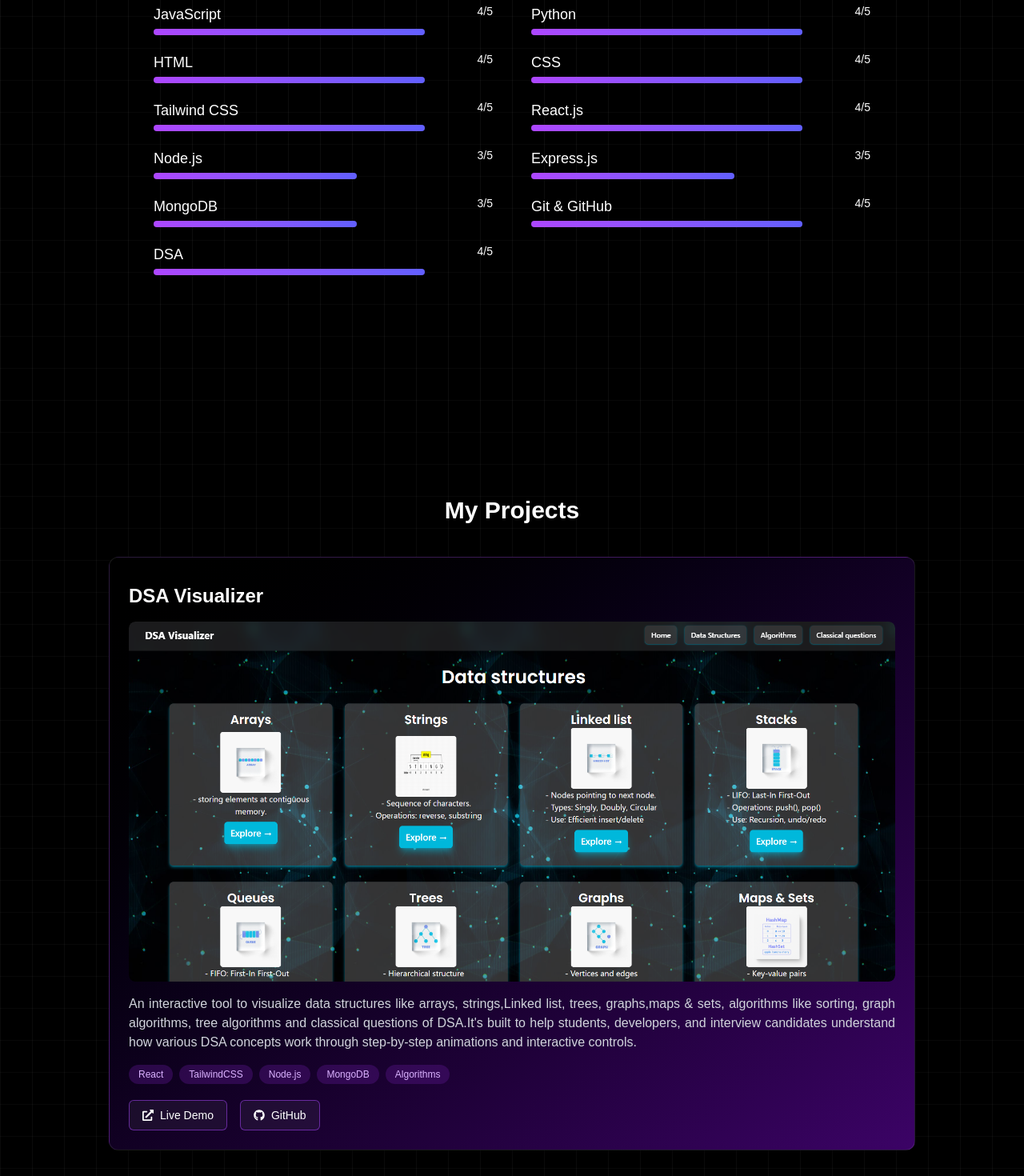
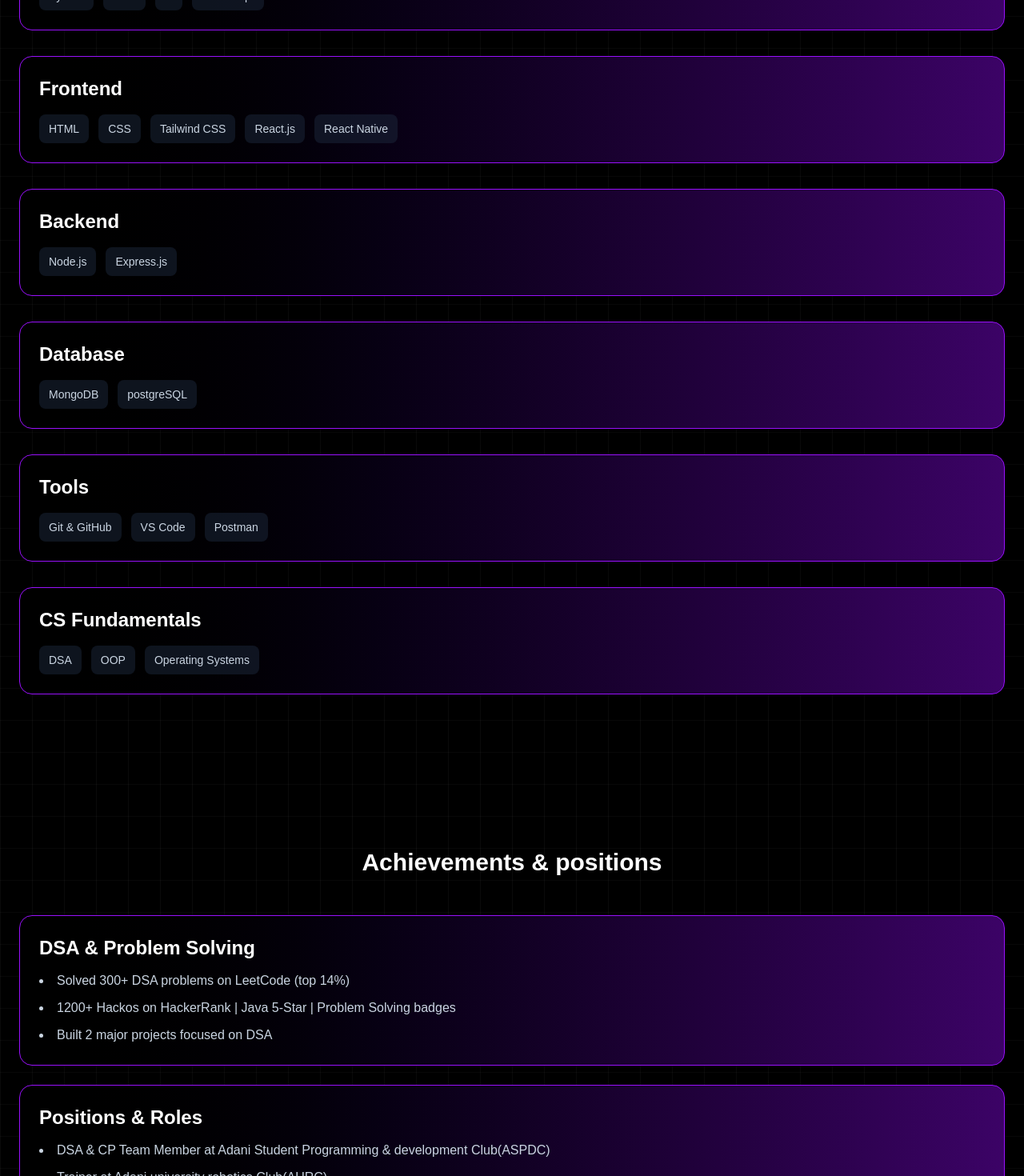
Before and after one commit to jhanvi857/portfolio-website, a React (Vite) app: page / in a window 1280 px wide. Shown: the part 1060-2530 px from the top of the page at 80% size. Built offline with nearby package versions, Linux system fonts and the light colour scheme.

Commit message:
change in layout

```diff
--- a/package.json
+++ b/package.json
@@ -12,6 +12,8 @@
   "dependencies": {
     "@tailwindcss/vite": "^4.1.11",
     "aos": "^2.3.4",
+    "framer-motion": "^12.23.22",
+    "lucide-react": "^0.544.0",
     "react": "^18.3.1",
     "react-dom": "^18.3.1",
     "react-icons": "^5.5.0",
--- a/src/App.css
+++ b/src/App.css
@@ -4,6 +4,8 @@
   /* background-color: #121212; */
   color: white;
   cursor: none;
+  margin: 0;
+  padding: 0;
   font-family: 'Rubik', sans-serif;
 }
 h1, h2, h3, h4 {
@@ -61,3 +63,29 @@
   background-color: #000;
   overflow-x: hidden;
 }
+/* Animated gradient background */
+@keyframes gradientMove {
+  0% { background-position: 0% 50%; }
+  50% { background-position: 100% 50%; }
+  100% { background-position: 0% 50%; }
+}
+
+/* Floating blob animations */
+@keyframes floatSlow {
+  0%, 100% { transform: translateY(0) translateX(0); }
+  50% { transform: translateY(-20px) translateX(10px); }
+}
+@keyframes floatDelayed {
+  0%, 100% { transform: translateY(0) translateX(0); }
+  50% { transform: translateY(15px) translateX(-10px); }
+}
+
+.animate-gradient-slow {
+  animation: gradientMove 15s ease infinite;
+}
+.animate-float-slow {
+  animation: floatSlow 10s ease-in-out infinite;
+}
+.animate-float-delayed {
+  animation: floatDelayed 12s ease-in-out infinite;
+}
--- a/src/DSAStats.jsx
+++ b/src/DSAStats.jsx
@@ -1,43 +1,163 @@
-import React from "react";
-// import { FaCode, FaMedal, FaGithub, FaTrophy } from "react-icons/fa";
+// import React from "react";
+// // import { FaCode, FaMedal, FaGithub, FaTrophy } from "react-icons/fa";
 
-export default function DSAStats() {
-  return (
-    <section id="stats" className="bg-black relative min-h-screen py-20 px-6 text-white">
-        <div className="absolute inset-0 pointer-events-none z-0
-          [background-image:linear-gradient(to_right,rgba(255,255,255,0.03)_1px,transparent_1px),linear-gradient(to_bottom,rgba(255,255,255,0.03)_1px,transparent_1px)]
-          [background-size:40px_40px]" />
-      <div className="max-w-6xl mx-auto">
-        <h2 className="text-3xl font-bold text-center text-white mb-10">
-          Problem Solving & Achievements
-        </h2>
+// export default function DSAStats() {
+//   return (
+//     <section id="stats" className="bg-black relative min-h-screen py-20 px-6 text-white">
+//         <div className="absolute inset-0 pointer-events-none z-0
+//           [background-image:linear-gradient(to_right,rgba(255,255,255,0.03)_1px,transparent_1px),linear-gradient(to_bottom,rgba(255,255,255,0.03)_1px,transparent_1px)]
+//           [background-size:40px_40px]" />
+//       <div className="max-w-6xl mx-auto">
+//         <h2 className="text-3xl font-bold text-center text-white mb-10">
+//           Problem Solving & Achievements
+//         </h2>
 
-        {/* Problem Solving Stats */}
-        <div className="grid md:grid-cols-2 gap-8">
-          <div className="bg-[#1a1a1a] border border-white/10 rounded-xl p-6">
-            <h3 className="text-xl font-semibold text-white mb-4 flex items-center gap-2">
-               DSA Problem Solving
+//         {/* Problem Solving Stats */}
+//         <div className="grid md:grid-cols-2 gap-8">
+//           <div className="bg-[#1a1a1a] border border-white/10 rounded-xl p-6">
+//             <h3 className="text-xl font-semibold text-white mb-4 flex items-center gap-2">
+//                DSA Problem Solving
+//             </h3>
+//             <ul className="list-disc list-inside text-gray-300 space-y-2">
+//               <li>Solved <span className="text-white font-semibold">200+</span> problems on LeetCode.</li>
+//               <li>1000+ hackos on HackerRank</li>
+//               <li>Built 2 major projects focused on DSA</li>
+//             </ul>
+//           </div>
+
+//           {/* Achievements */}
+//           <div className="bg-[#1a1a1a] border border-white/10 rounded-xl p-6">
+//             <h3 className="text-xl font-semibold text-white mb-4 flex items-center gap-2">
+//                Achievements & Highlights
+//             </h3>
+//             <ul className="list-disc list-inside text-gray-300 space-y-2">
+//                 <li>91% in 10th board</li>
+//                 <li>92.66% in PCM in 12th boards</li>
+//                 {/* <li>Contributed to open source projects on GitHub</li> */}
+//                 <li>5-Star in java and silver problem solving badge on HackerRank</li>
+//             </ul>
+//           </div>
+
+//         </div>
+//       </div>
+//     </section>
+//   );
+// }
+import React, { useEffect } from "react";
+import AOS from "aos";
+import "aos/dist/aos.css";
+
+const dsaAchievements = [
+  "Solved 300+ DSA problems on LeetCode (top 14%)",
+  "1200+ Hackos on HackerRank | Java 5-Star | Problem Solving badges",
+  "Built 2 major projects focused on DSA",
+];
+
+const academics = [
+  "90% in 10th board",
+  "92% in PCM 12th board",
+];
+
+const positions = [
+  "DSA & CP Team Member at Adani Student Programming & development Club(ASPDC)",
+  "Trainer at Adani university robotics Club(AURC)",
+];
+
+const cpProfiles = [
+  { name: "LeetCode", url: "https://leetcode.com/yourprofile", logo: "https://upload.wikimedia.org/wikipedia/commons/1/19/LeetCode_logo_black.png" },
+  { name: "HackerRank", url: "https://www.hackerrank.com/yourprofile", logo: "https://upload.wikimedia.org/wikipedia/commons/6/65/HackerRank_logo.png" },
+  { name: "Codeforces", url: "https://codeforces.com/profile/yourprofile", logo: "https://cdn.iconscout.com/icon/free/png-256/free-code-forces-logo-icon-svg-download-png-2944796.png" },
+];
+
+// const Card = ({ title, items, delay }) => (
+//   <div
+//     className="bg-gradient-to-r from-black to-purple-950 border border-purple-600 rounded-2xl p-6 mb-8  hover:from-purple-950 hover:to-black
+// transition-all duration-300 ease-in-out
+//  shadow-lg"
+//     data-aos="fade-up"
+//     data-aos-delay={delay}
+//   >
+//     <h3 className="text-2xl font-semibold mb-4 text-white">{title}</h3>
+//     <ul className="list-disc list-inside text-slate-300 space-y-2">
+//       {items.map((item, idx) => (
+//         <li key={idx}>{item}</li>
+//       ))}
+//     </ul>
+//   </div>
+// );
+// Card (replace your current Card)
+const Card = ({ title, items, delay }) => (
+  <div
+    className="w-full bg-gradient-to-r from-black to-purple-950 border border-purple-600
+      rounded-2xl p-4 sm:p-6 mb-6
+      transform hover:-translate-y-1 hover:scale-105 transition-all duration-300 ease-in-out shadow-lg"
+    data-aos="fade-up"
+    data-aos-delay={delay}
+  >
+    <h3 className="text-lg sm:text-xl md:text-2xl font-semibold mb-3 text-white text-center sm:text-left">
+      {title}
     </h3>
-            <ul className="list-disc list-inside text-gray-300 space-y-2">
-              <li>Solved <span className="text-white font-semibold">200+</span> problems on LeetCode.</li>
-              <li>1000+ hackos on HackerRank</li>
-              <li>Built 2 major projects focused on DSA</li>
+
+    <ul className="list-disc list-inside text-sm sm:text-base text-slate-300 space-y-2 leading-relaxed">
+      {items.map((item, idx) => (
+        <li key={idx} className="break-words">
+          {item}
+        </li>
+      ))}
     </ul>
   </div>
+);
 
-          {/* Achievements */}
-          <div className="bg-[#1a1a1a] border border-white/10 rounded-xl p-6">
-            <h3 className="text-xl font-semibold text-white mb-4 flex items-center gap-2">
-               Achievements & Highlights
-            </h3>
-            <ul className="list-disc list-inside text-gray-300 space-y-2">
-                <li>91% in 10th board</li>
-                <li>92.66% in PCM in 12th boards</li>
-                {/* <li>Contributed to open source projects on GitHub</li> */}
-                <li>5-Star in java and silver problem solving badge on HackerRank</li>
-            </ul>
+const CPProfileCard = ({ profile, delay }) => (
+  <a
+    href={profile.url}
+    target="_blank"
+    rel="noopener noreferrer"
+    className="bg-gradient-to-r max-w-7xl mt-6 from-black to-purple-950 border border-purple-600 rounded-2xl p-4 flex flex-col items-center gap-2 transform hover:scale-[1.03] transition-transform duration-300 shadow-lg"
+    data-aos="fade-up"
+    data-aos-delay={delay}
+  >
+    <div className="w-[200px] h-[200px] rounded-full flex items-center justify-center">
+      <img src={profile.logo} alt={profile.name} className="w-[150px] h-[150px] object-cover rounded-xl" />
     </div>
+    <span className="text-white font-medium">{profile.name}</span>
+  </a>
+);
 
+export default function AchievementsSection() {
+  useEffect(() => {
+    AOS.init({ duration: 800, once: true, offset: 60 });
+  }, []);
+
+  return (
+    <section id="achievements" className="relative min-h-screen py-20 px-6 bg-black text-white">
+      {/* Grid overlay */}
+      <div
+        className="absolute inset-0 pointer-events-none z-0
+        [background-image:linear-gradient(to_right,rgba(255,255,255,0.04)_1px,transparent_1px),linear-gradient(to_bottom,rgba(255,255,255,0.03)_1px,transparent_1px)]
+        [background-size:40px_40px]"
+      />
+
+      <div className="max-w-7xl mx-auto space-y-16">
+
+        <h2 className="text-3xl font-bold text-center mb-12">Achievements & positions</h2>
+
+        {/* DSA Achievements */}
+        <Card title="DSA & Problem Solving" items={dsaAchievements} delay={100} />
+
+        {/* Positions / Roles */}
+        <Card title="Positions & Roles" items={positions} delay={200} />
+
+        {/* Academics */}
+        <Card title="Academics" items={academics} delay={300} />
+
+        {/* CP Profiles */}
+          <h3 className="text-2xl font-bold text-white text-center mb-6 mt-36">Competitive Programming Profiles</h3>
+
+          <div className="w-full sm:flex flex-wrap justify-between items-center gap-6 ">
+            {cpProfiles.map((profile, idx) => (
+              <CPProfileCard key={profile.name} profile={profile} delay={400 + idx * 100} />
+            ))}
           </div>
         </div>
             </section>
--- a/src/Home.jsx
+++ b/src/Home.jsx
@@ -63,14 +63,14 @@
       <section id="skills" className="min-h-screen bg-black" data-aos="fade-up">
         <SkillsSection />
       </section>
-
+      <section id="achievements" className="min-h-screen bg-black" data-aos="fade-up">
+        <DSAStats />
+      </section>
       <section id="projects" className="min-h-screen bg-black" data-aos="fade-up">
         <ProjectsSection />
       </section>
 
-      <section id="achievements" className="min-h-screen bg-black" data-aos="fade-up">
-        <DSAStats />
-      </section>
+
 
       <section id="contact" className="min-h-screen bg-black" data-aos="fade-up">
         <ContactSection />
--- a/src/ProjectsSection.jsx
+++ b/src/ProjectsSection.jsx
@@ -41,7 +41,7 @@
 
 const ProjectCard = ({ project }) => {
   return (
-    <div className="rounded-xl p-6 shadow-md hover:shadow-purple-500/20 border border-white/10 ease-in bg-gradient-to-br from-black to-purple-950" data-aos="fade-up">
+    <div className="rounded-xl p-6 shadow-md hover:shadow-purple-500/20  hover:shadow-2xl border border-white/10 ease-in bg-gradient-to-br from-black to-purple-950 hover:from-purple-950 hover:to-black" data-aos="fade-up">
     <h3 className="text-xl sm:text-2xl font-semibold text-white mb-4 mt-2">
         {project.title}
       </h3>
@@ -75,7 +75,7 @@
       href={project.demoLink}
       target="_blank"
       rel="noopener noreferrer"
-      className="text-white px-4 py-2 border border-purple-500/50 bg-white/5 backdrop-blur-md hover:bg-purple-700/60 hover:text-white rounded-md transition flex items-center gap-2"
+      className="text-white px-4 py-2 border border-purple-500/50 backdrop-blur-md hover:bg-purple-700/60 transform hover:scale-105 transition-all duration-400 ease-in-out hover:text-white rounded-md flex items-center gap-2"
     >
       <FaExternalLinkAlt />
       Live Demo
@@ -86,7 +86,7 @@
     href={project.codeLink}
     target="_blank"
     rel="noopener noreferrer"
-    className="text-white px-4 py-2 border border-purple-500/50 bg-white/5 backdrop-blur-md hover:bg-purple-700/60 hover:text-white rounded-md transition flex items-center gap-2"
+    className="text-white px-4 py-2 border border-purple-500/50 transform hover:scale-105 transition-all duration-400 ease-in-out backdrop-blur-md hover:bg-purple-700/60 hover:text-white rounded-md flex items-center gap-2"
   >
     <FaGithub />
     GitHub
@@ -108,7 +108,7 @@
         <h2 className="text-3xl font-bold mb-10 text-center text-white">
           My Projects
         </h2>
-        <div className="flex flex-col items-center justify-center gap-y-12 max-w-7xl px-4 sm:px-6 md:px-10 lg:px-28" >
+        <div className="grid grid-cols-1 sm:grid-cols-2 lg:grid-cols-2 xl:grid-cols-2 gap-10 " >
           {projects.map((project) => (
             <ProjectCard key={project.title} project={project} />
           ))}
--- a/src/SkillSection.jsx
+++ b/src/SkillSection.jsx
@@ -1,57 +1,140 @@
-import React from "react";
+// import React from "react";
 
-const skills = [
-  { name: "C", level: 4 },
-  { name: "Java", level: 4 },
-  { name: "JavaScript", level: 4 },
-  { name: "Python", level: 4 },
-  { name: "HTML", level: 4 },
-  { name: "CSS", level: 4 },
-  { name: "Tailwind CSS", level: 4 },
-  { name: "React.js", level: 4 },
-  { name: "Node.js", level: 3 },
-  { name: "Express.js", level: 3 },
-  { name: "MongoDB", level: 3 },
-  { name: "Git & GitHub", level: 4 },
-  { name: "DSA ", level: 4 },
+// const skills = [
+//   { name: "C", level: 4 },
+//   { name: "Java", level: 4 },
+//   { name: "JavaScript", level: 4 },
+//   { name: "Python", level: 4 },
+//   { name: "HTML", level: 4 },
+//   { name: "CSS", level: 4 },
+//   { name: "Tailwind CSS", level: 4 },
+//   { name: "React.js", level: 4 },
+//   { name: "Node.js", level: 3 },
+//   { name: "Express.js", level: 3 },
+//   { name: "MongoDB", level: 3 },
+//   { name: "Git & GitHub", level: 4 },
+//   { name: "DSA ", level: 4 },
+// ];
+
+// const SkillBar = ({ name, level }) => {
+//   return (
+//     <div className="mb-5" data-aos="fade-up"
+//               data-aos-delay="200">
+//       <div className="flex justify-between text-sm font-medium text-white mb-1">
+//         <span className="text-lg">{name}</span>
+//         <span>{level}/5</span>
+//       </div>
+//       <div className="w-full h-2 rounded-full">
+//         <div
+//           className="h-2 bg-gradient-to-r from-purple-500 to-indigo-500 rounded-full"
+//           style={{ width: `${(level / 5) * 100}%` }}
+//         ></div>
+//       </div>
+//     </div>
+//   );
+// };
+
+// export default function SkillsSection() {
+//   return (
+//     <section className="relative min-h-screen bg-black text-white overflow-hidden px-6 pt-32 pb-16">
+//         {/* Grid BG */}
+//         <div className="absolute inset-0 pointer-events-none z-0
+//           [background-image:linear-gradient(to_right,rgba(255,255,255,0.05)_1px,transparent_1px),linear-gradient(to_bottom,rgba(255,255,255,0.03)_1px,transparent_1px)]
+//           [background-size:40px_40px]" />
+
+
+//       <div className="max-w-4xl mx-auto">
+//         <h2 className="text-3xl font-bold mb-10 text-center text-white">
+//           My Skills
+//         </h2>
+//         <div className="grid grid-cols-1 md:grid-cols-2 gap-x-12 text-2xl">
+//           {skills.map((skill) => (
+//             <SkillBar key={skill.name} name={skill.name} level={skill.level} />
+//           ))}
+//         </div>
+//       </div>
+//     </section>
+//   );
+// }
+import React, { useEffect } from "react";
+import AOS from "aos";
+import "aos/dist/aos.css";
+
+const skillCategories = [
+  {
+    category:"Languages",
+    skills : ["Python", "Java", "C","JavaScript"]
+  },
+  {
+    category: "Frontend",
+    skills: ["HTML", "CSS", "Tailwind CSS", "React.js", "React Native"],
+  },
+  {
+    category: "Backend",
+    skills: ["Node.js", "Express.js"],
+  },
+  {
+    category: "Database",
+    skills: ["MongoDB", "postgreSQL"],
+  },
+  {
+    category: "Tools",
+    skills: ["Git & GitHub", "VS Code", "Postman"],
+  },
+  {
+    category: "CS Fundamentals",
+    skills: ["DSA", "OOP", "Operating Systems"],
+  },
 ];
 
-const SkillBar = ({ name, level }) => {
-  return (
-    <div className="mb-5" data-aos="fade-up"
-              data-aos-delay="200">
-      <div className="flex justify-between text-sm font-medium text-white mb-1">
-        <span className="text-lg">{name}</span>
-        <span>{level}/5</span>
-      </div>
-      <div className="w-full h-2 rounded-full">
+const SkillCard = ({ category, skills, delay }) => (
+  <div
+    className="bg-gradient-to-r from-black to-purple-950 border border-purple-600 rounded-2xl p-6 mb-8 hover:from-purple-950 hover:to-black shadow-lg"
+    data-aos="fade-up"
+    data-aos-delay={delay}
+  >
+    <h3 className="text-2xl font-semibold mb-4 text-white">{category}</h3>
+    <div className="flex flex-wrap gap-3">
+      {skills.map((skill) => (
         <div
-          className="h-2 bg-gradient-to-r from-purple-500 to-indigo-500 rounded-full"
-          style={{ width: `${(level / 5) * 100}%` }}
-        ></div>
-      </div>
+          key={skill}
+          className="bg-slate-800/50 rounded-lg px-3 py-2 text-sm text-slate-300"
+        >
+          {skill}
+        </div>
+      ))}
     </div>
-  );
-};
+  </div>
+);
 
 export default function SkillsSection() {
+  useEffect(() => {
+    AOS.init({ duration: 800, once: true, offset: 60 });
+  }, []);
+
   return (
-    <section className="relative min-h-screen bg-black text-white overflow-hidden px-6 pt-32 pb-16">
-        {/* Grid BG */}
-        <div className="absolute inset-0 pointer-events-none z-0
-          [background-image:linear-gradient(to_right,rgba(255,255,255,0.05)_1px,transparent_1px),linear-gradient(to_bottom,rgba(255,255,255,0.03)_1px,transparent_1px)]
-          [background-size:40px_40px]" />
-
-
-      <div className="max-w-4xl mx-auto">
-        <h2 className="text-3xl font-bold mb-10 text-center text-white">
+    <section
+      id="skills"
+      className="relative min-h-screen py-20 px-6 bg-black text-white"
+    >
+      {/* Background grid overlay */}
+      <div
+        className="absolute inset-0 pointer-events-none z-0
+        [background-image:linear-gradient(to_right,rgba(255,255,255,0.04)_1px,transparent_1px),linear-gradient(to_bottom,rgba(255,255,255,0.03)_1px,transparent_1px)]
+        [background-size:40px_40px]"
+      />
+      <div className="max-w-7xl mx-auto">
+        <h2 className="text-3xl font-bold mb-12 text-center text-white">
           My Skills
         </h2>
-        <div className="grid grid-cols-1 md:grid-cols-2 gap-x-12 text-2xl">
-          {skills.map((skill) => (
-            <SkillBar key={skill.name} name={skill.name} level={skill.level} />
-          ))}
-        </div>
+        {skillCategories.map((cat, i) => (
+          <SkillCard
+            key={cat.category}
+            category={cat.category}
+            skills={cat.skills}
+            delay={i * 100}
+          />
+        ))}
       </div>
     </section>
   );
```
Also changed, not shown: src/App.jsx (+13 -6 lines), 1 other file (tests, documents, lock files or other folders). Lines whose indentation alone changed are shown as unchanged.
